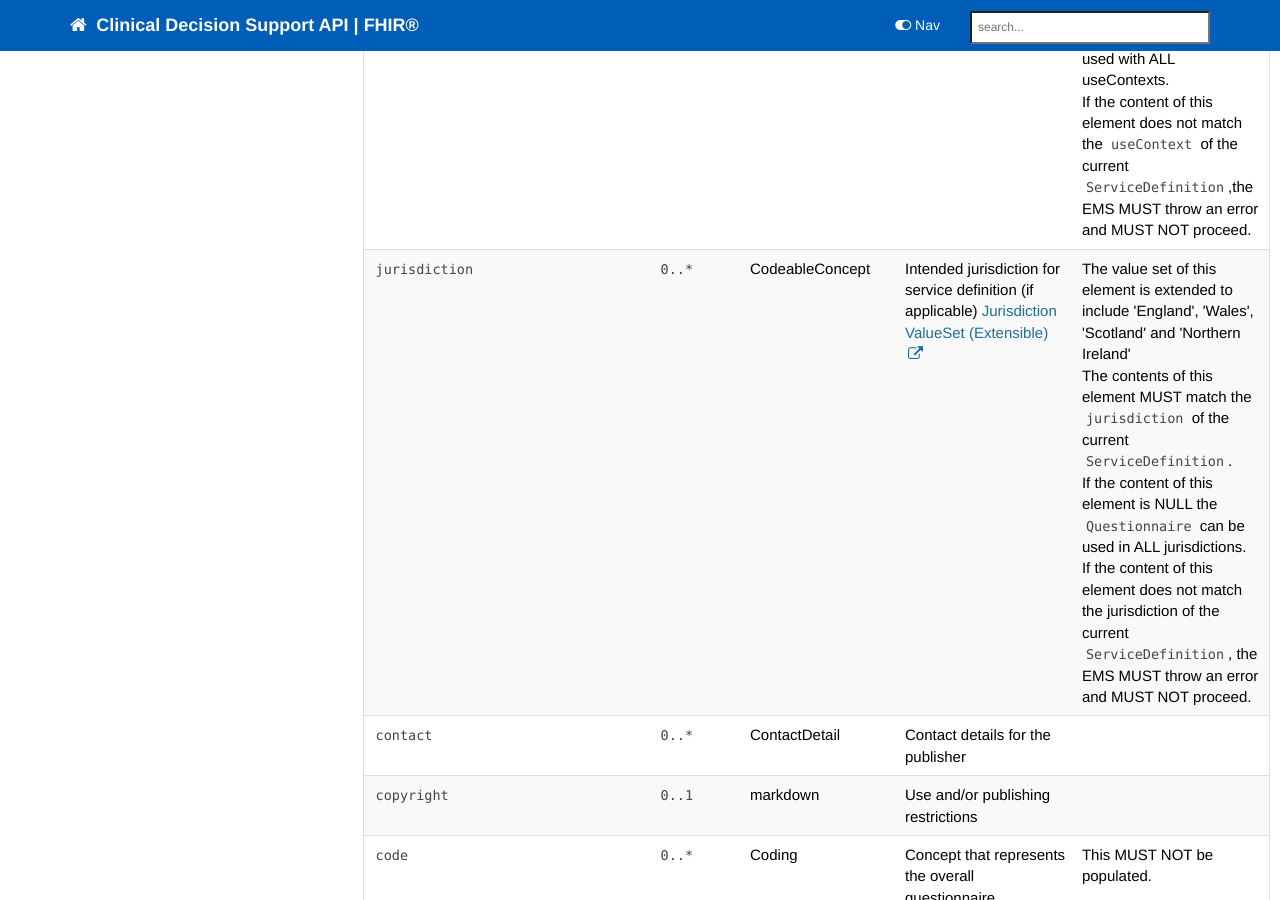
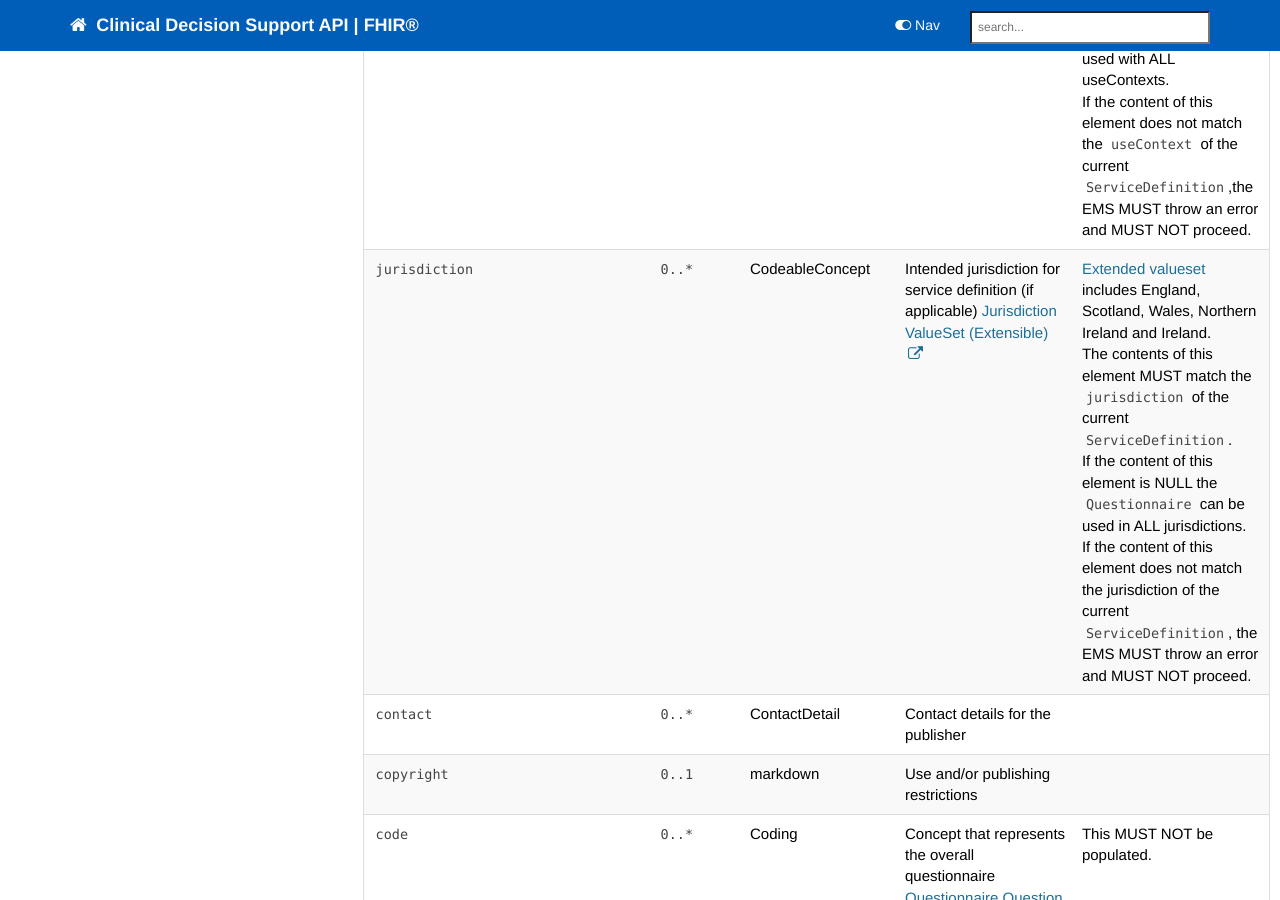
Before and after one commit to nhsconnect/FHIR-CDS, a Jekyll site: the page built from pages/explore/api_questionnaire.md, in a window 1280 px wide and 900 px high, scrolled down 2626 px. Built offline with Jekyll 4.4.1, drawn with Linux system fonts in a browser that asks for light colours; nearby versions of some CDN libraries; comment, search, counter and statistics services are not loaded.

Commit message:
jurisdiction link fix
add placeholder link to extended valueset for jurisdiction

```diff
--- a/pages/explore/api_questionnaire.md
+++ b/pages/explore/api_questionnaire.md
@@ -230,7 +230,7 @@ If the content of this element does not match the <code>useContext</code> of the
     <td>CodeableConcept</td>
     <td>Intended jurisdiction for service definition (if applicable) <a href="https://www.hl7.org/fhir/stu3/valueset-jurisdiction.html">Jurisdiction ValueSet (Extensible)</a></td>
 <td>
-The value set of this element is extended to include 'England', 'Wales', 'Scotland' and 'Northern Ireland'
+<a href="">Extended valueset</a> includes England, Scotland, Wales, Northern Ireland and Ireland.
 <br/>
 The contents of this element MUST match the <code>jurisdiction</code> of the current <code>ServiceDefinition</code>.
 <br/>
```
